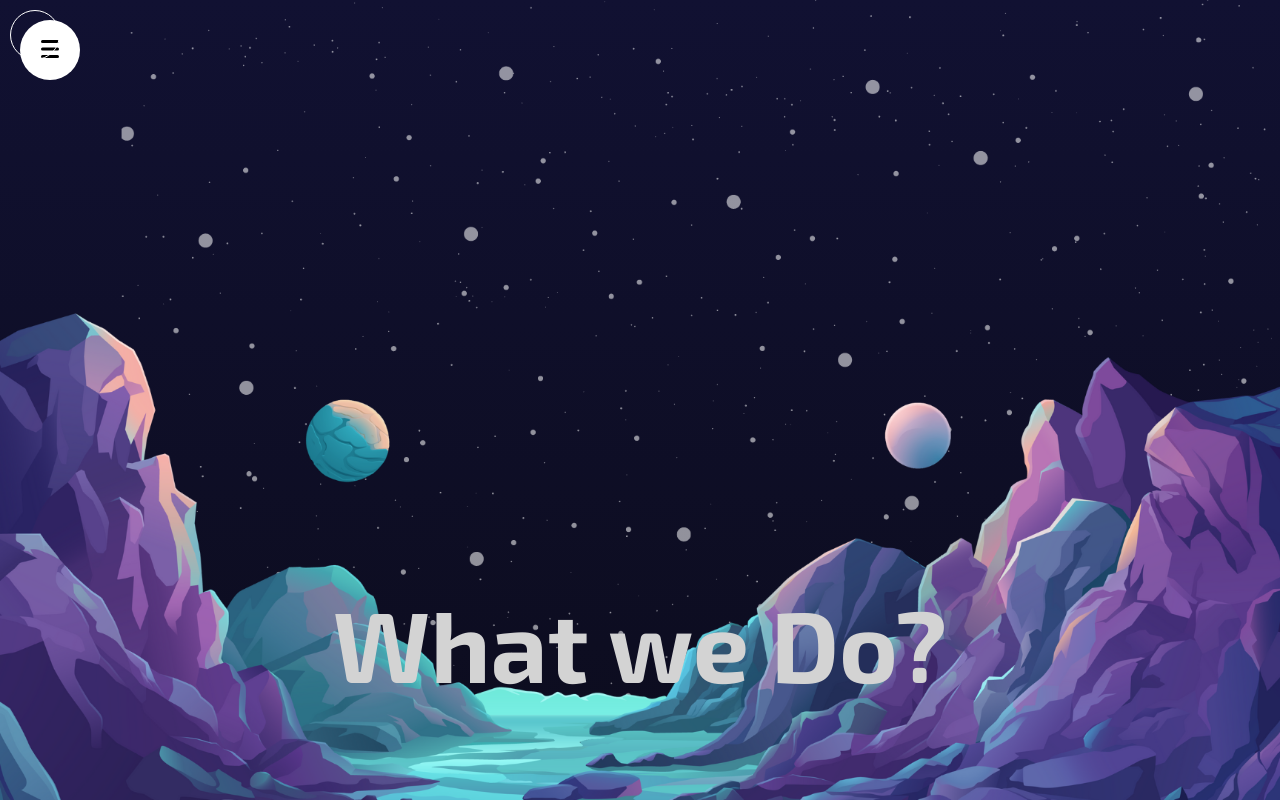
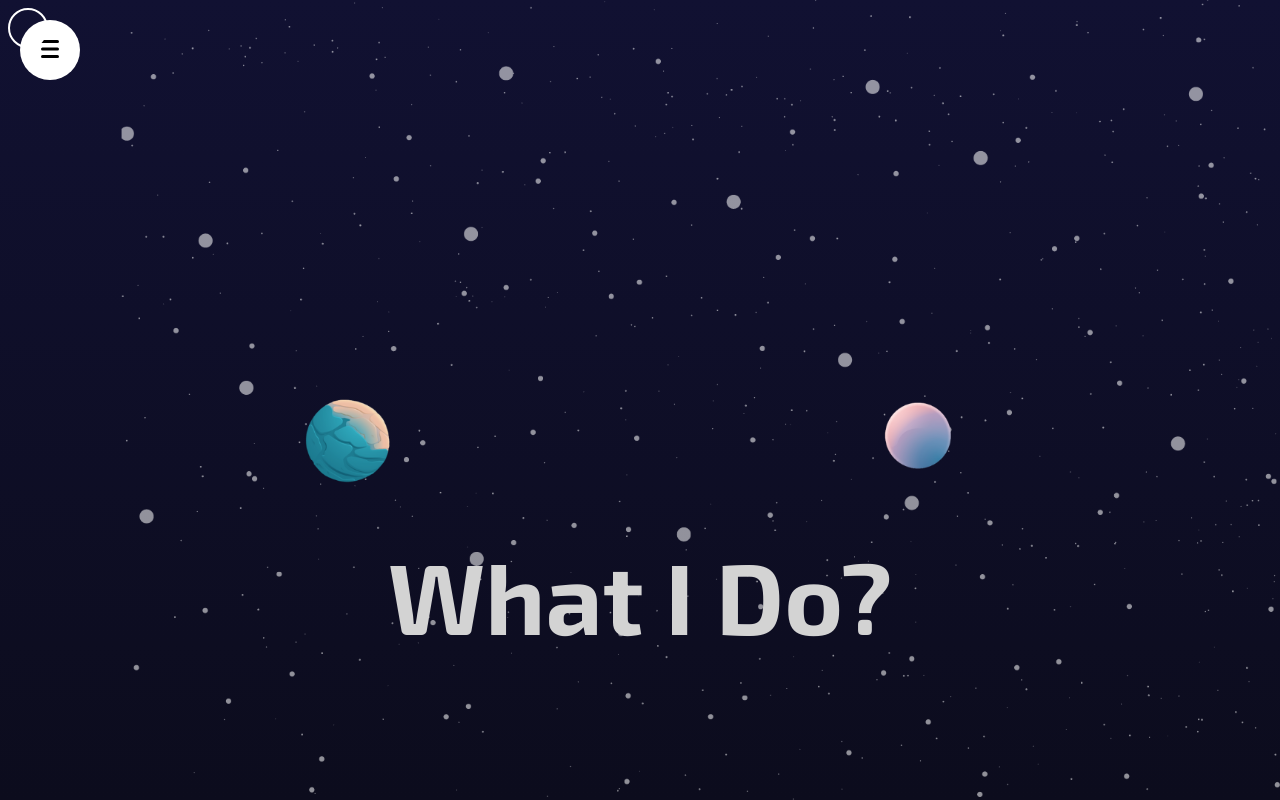
Before and after one commit to aslezar/aslezar, a React (Vite) app: page / in a window 1280 px wide. Both pictures are taken after a click on the button "See My latest Work". Shown: the part 800-1600 px from the top of the page. Built offline with nearby package versions, Linux system fonts and the light colour scheme.

Commit message:
Update styles and animations

```diff
--- a/src/componets/cursor/Cursor.jsx
+++ b/src/componets/cursor/Cursor.jsx
@@ -13,11 +13,10 @@ const Cursor = () => {
 			window.removeEventListener("mousemove", mouseMove);
 		};
 	}, []);
-	// console.log(position);
 	return (
 		<motion.div
 			className="cursor"
-			animate={{ x: position.x + 10, y: position.y + 10 }}
+			animate={{ x: position.x + 8, y: position.y + 8 }}
 		></motion.div>
 	);
 };
--- a/src/componets/cursor/cursor.scss
+++ b/src/componets/cursor/cursor.scss
@@ -1,10 +1,10 @@
 @import "../../app.scss";
 
 .cursor {
-	width: 50px;
-	height: 50px;
+	width: 40px;
+	height: 40px;
 	border-radius: 50%;
-	border: 1px solid white;
+	border: 2px solid white;
 	position: fixed;
 	z-index: 1000;
 
--- a/src/componets/navbar/navbar.scss
+++ b/src/componets/navbar/navbar.scss
@@ -2,20 +2,18 @@
 
 .navbar {
 	height: 100px;
+	margin-left: 100px;
+	@include mobile {
+		margin-left: 85px;
+	}
 	.wrapper {
 		max-width: 1366px;
 		margin: auto;
-		margin-left: 100px;
 		display: flex;
 		align-items: center;
 		justify-content: space-between;
 		height: 100%;
-
-		@include mobile {
-			// justify-content: flex-end;
-			padding: 20px;
-			margin-left: 75px;
-		}
+		padding: 0px;
 
 		span {
 			font-size: 25px;
--- a/src/componets/parallax/parallax.jsx
+++ b/src/componets/parallax/parallax.jsx
@@ -8,7 +8,7 @@ const Parallax = ({ type }) => {
 		offset: ["start end", "end start"],
 	});
 	const yBg = useTransform(scrollYProgress, [0, 1], ["-25vh", "25vh"]);
-	const yText = useTransform(scrollYProgress, [0, 1], ["-50vh", "50vh"]);
+	const yText = useTransform(scrollYProgress, [0, 1], ["-40vh", "40vh"]);
 	return (
 		<div
 			className="parallax"
@@ -21,9 +21,9 @@ const Parallax = ({ type }) => {
 			}}
 		>
 			<motion.h1 style={{ y: yText }}>
-				{type === "services" ? "What we Do?" : "What we Did?"}
+				{type === "services" ? "What I Do?" : "What I Did?"}
 			</motion.h1>
-			<motion.div className="mountains"></motion.div>
+			{/* <motion.div className="mountains"></motion.div> */}
 			<motion.div
 				className="planets"
 				style={{
--- a/src/componets/portfolio/Portfolio.jsx
+++ b/src/componets/portfolio/Portfolio.jsx
@@ -73,7 +73,7 @@ const Portfolio = () => {
 	return (
 		<div className="portfolio" ref={ref}>
 			<div className="progress">
-				<h1>Featured Works</h1>
+				<h1>My Projects</h1>
 				<motion.div className="progressBar" style={{ scaleX }}></motion.div>
 			</div>
 			{items.map((item) => (
--- a/src/componets/sidebar/sidebar.scss
+++ b/src/componets/sidebar/sidebar.scss
@@ -1,3 +1,5 @@
+@import "../../app.scss";
+
 .sidebar {
 	display: flex;
 	flex-direction: column;
@@ -38,5 +40,12 @@
 		border: none;
 		background-color: transparent;
 		z-index: 999;
+
+		// @include mobile {
+		// 	width: 40px;
+		// 	height: 40px;
+		// 	top: 20px;
+		// 	left: 20px;
+		// }
 	}
 }
```
Also changed, not shown: src/componets/contact/Contact.jsx (+4 -4 lines).
